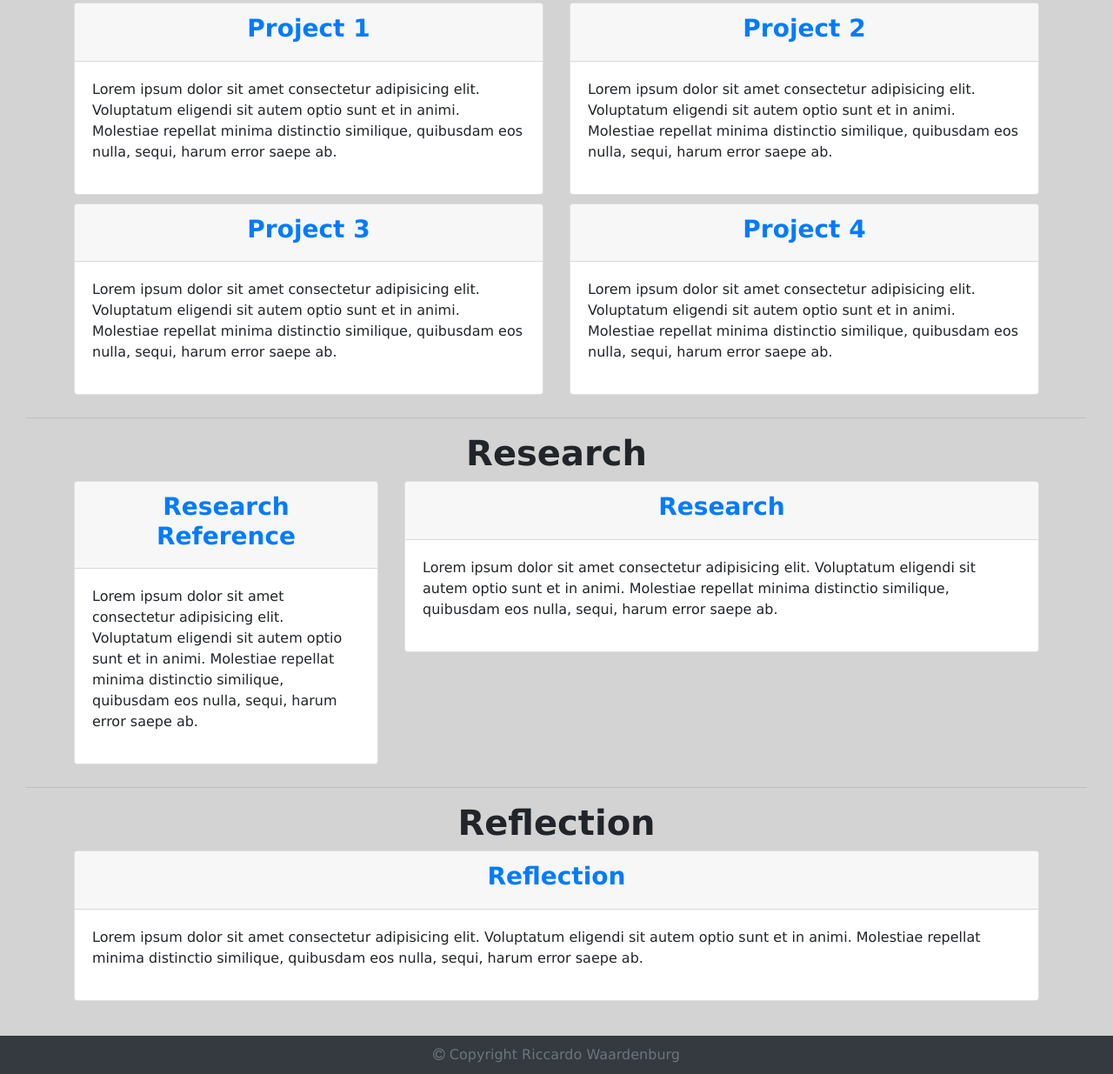
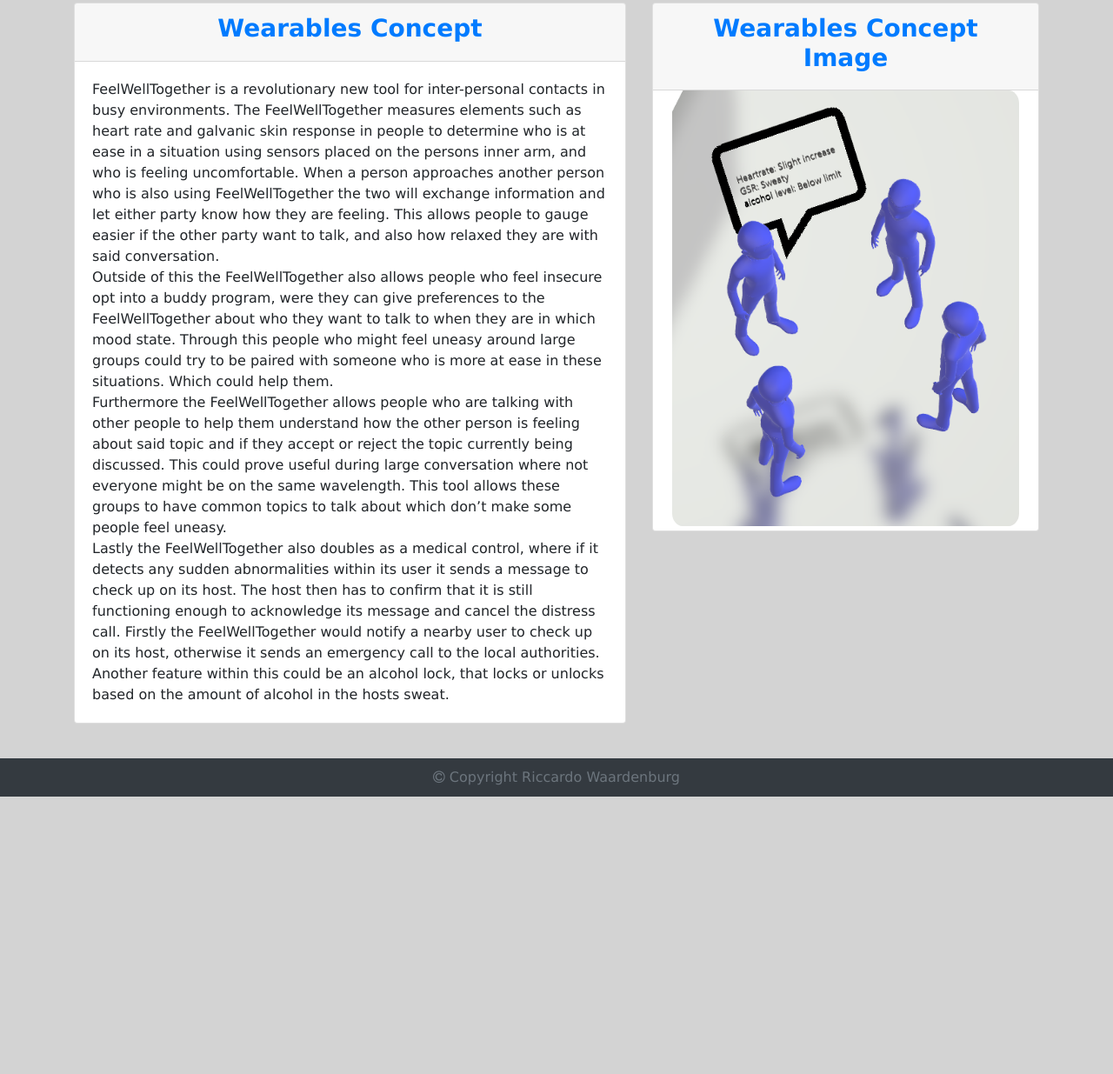
Before and after one commit to Ricco1310/HCI-Portfolio, a plain HTML site: page wearables.html in a window 1280 px wide. Shown: the part 187-1422 px from the top of the page at 87% size. After the commit the page ends 1103 px from the top, so only its background shows below. Drawn offline with nearby package versions, Linux system fonts and the light colour scheme.

Commit message:
Added wearables lecture stuff and cleaned articifial creatures

```diff
--- a/wearables.html
+++ b/wearables.html
@@ -77,133 +77,48 @@
                 </div>
             </div>
             <div class="row">
-
-                <div class="col-md-6">
+                <div class="col-md-7">
                     <div class="card">
                         <div class="card-header text-center">
-                            <h3 class="text-primary font-weight-bold">Project 1</h3>
+                            <h3 class="text-primary font-weight-bold">Wearables Concept</h3>
                         </div>
                         <div class="card-body">
-                            <p>
-                                Lorem ipsum dolor sit amet consectetur adipisicing elit. Voluptatum eligendi sit autem optio sunt et in animi. Molestiae
-                                repellat minima distinctio similique, quibusdam eos nulla, sequi, harum error saepe ab.
+                            <p class="card-text">
+                                FeelWellTogether is a revolutionary new tool for inter-personal contacts in busy environments. The FeelWellTogether measures
+                                elements such as heart rate and galvanic skin response in people to determine who is at ease
+                                in a situation using sensors placed on the persons inner arm, and who is feeling uncomfortable.
+                                When a person approaches another person who is also using FeelWellTogether the two will exchange
+                                information and let either party know how they are feeling. This allows people to gauge easier
+                                if the other party want to talk, and also how relaxed they are with said conversation.
+                                <br>Outside of this the FeelWellTogether also allows people who feel insecure opt into a buddy
+                                program, were they can give preferences to the FeelWellTogether about who they want to talk
+                                to when they are in which mood state. Through this people who might feel uneasy around large
+                                groups could try to be paired with someone who is more at ease in these situations. Which
+                                could help them.
+                                <br>Furthermore the FeelWellTogether allows people who are talking with other people to help
+                                them understand how the other person is feeling about said topic and if they accept or reject
+                                the topic currently being discussed. This could prove useful during large conversation where
+                                not everyone might be on the same wavelength. This tool allows these groups to have common
+                                topics to talk about which don’t make some people feel uneasy.
+                                <br>Lastly the FeelWellTogether also doubles as a medical control, where if it detects any sudden
+                                abnormalities within its user it sends a message to check up on its host. The host then has
+                                to confirm that it is still functioning enough to acknowledge its message and cancel the
+                                distress call. Firstly the FeelWellTogether would notify a nearby user to check up on its
+                                host, otherwise it sends an emergency call to the local authorities. Another feature within
+                                this could be an alcohol lock, that locks or unlocks based on the amount of alcohol in the
+                                hosts sweat.
                             </p>
                         </div>
                     </div>
                 </div>
-
-                <div class="col-md-6">
+                <div class="col-md-5">
                     <div class="card">
                         <div class="card-header text-center">
-                            <h3 class="text-primary font-weight-bold">Project 2</h3>
+                            <h3 class="text-primary font-weight-bold">Wearables Concept Image</h3>
                         </div>
-                        <div class="card-body">
-                            <p>
-                                Lorem ipsum dolor sit amet consectetur adipisicing elit. Voluptatum eligendi sit autem optio sunt et in animi. Molestiae
-                                repellat minima distinctio similique, quibusdam eos nulla, sequi, harum error saepe ab.
-                            </p>
-                        </div>
+                        <img class="card-img-bottom" src="images/FeelWellTogether.png" alt="Exertion Concept image">
                     </div>
                 </div>
-
-            </div>
-
-            <div class="row">
-
-                <div class="col-md-6">
-                    <div class="card">
-                        <div class="card-header text-center">
-                            <h3 class="text-primary font-weight-bold">Project 3</h3>
-                        </div>
-                        <div class="card-body">
-                            <p>
-                                Lorem ipsum dolor sit amet consectetur adipisicing elit. Voluptatum eligendi sit autem optio sunt et in animi. Molestiae
-                                repellat minima distinctio similique, quibusdam eos nulla, sequi, harum error saepe ab.
-                            </p>
-                        </div>
-                    </div>
-                </div>
-
-                <div class="col-md-6">
-                    <div class="card">
-                        <div class="card-header text-center">
-                            <h3 class="text-primary font-weight-bold">Project 4</h3>
-                        </div>
-                        <div class="card-body">
-                            <p>
-                                Lorem ipsum dolor sit amet consectetur adipisicing elit. Voluptatum eligendi sit autem optio sunt et in animi. Molestiae
-                                repellat minima distinctio similique, quibusdam eos nulla, sequi, harum error saepe ab.
-                            </p>
-                        </div>
-                    </div>
-                </div>
-
-            </div>
-        </div>
-        <hr>
-
-        <div class="container">
-            <div class="row">
-                <div class="col-md-12">
-                    <h1 class="font-weight-bold text-center">Research</h1>
-                </div>
-            </div>
-            <div class="row">
-
-                <div class="col-md-4">
-                    <div class="card">
-                        <div class="card-header text-center">
-                            <h3 class="text-primary font-weight-bold">Research Reference</h3>
-                        </div>
-                        <div class="card-body">
-                            <p>
-                                Lorem ipsum dolor sit amet consectetur adipisicing elit. Voluptatum eligendi sit autem optio sunt et in animi. Molestiae
-                                repellat minima distinctio similique, quibusdam eos nulla, sequi, harum error saepe ab.
-                            </p>
-                        </div>
-                    </div>
-                </div>
-
-                <div class="col-md-8">
-                    <div class="card">
-                        <div class="card-header text-center">
-                            <h3 class="text-primary font-weight-bold">Research</h3>
-                        </div>
-                        <div class="card-body">
-                            <p>
-                                Lorem ipsum dolor sit amet consectetur adipisicing elit. Voluptatum eligendi sit autem optio sunt et in animi. Molestiae
-                                repellat minima distinctio similique, quibusdam eos nulla, sequi, harum error saepe ab.
-                            </p>
-                        </div>
-                    </div>
-                </div>
-
-            </div>
-        </div>
-        <hr>
-
-        <div class="container">
-            <div class="row">
-                <div class="col-md-12">
-                    <h1 class="font-weight-bold text-center">Reflection</h1>
-                </div>
-            </div>
-            <div class="row">
-
-                <div class="col-md-12">
-                    <div class="card">
-                        <div class="card-header text-center">
-                            <h3 class="text-primary font-weight-bold">Reflection</h3>
-                        </div>
-                        <div class="card-body">
-                            <p>
-                                Lorem ipsum dolor sit amet consectetur adipisicing elit. Voluptatum eligendi sit autem optio sunt et in animi. Molestiae
-                                repellat minima distinctio similique, quibusdam eos nulla, sequi, harum error saepe ab.
-                            </p>
-                        </div>
-                    </div>
-                </div>
-
             </div>
         </div>
 
```
Also changed, not shown: artificialcreatures.html (+1 -14 lines), images/FeelWellTogether.png (added).
